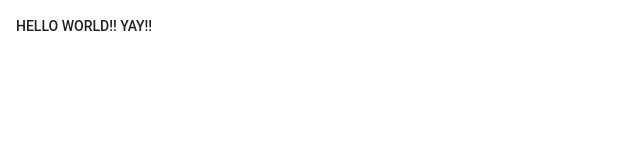
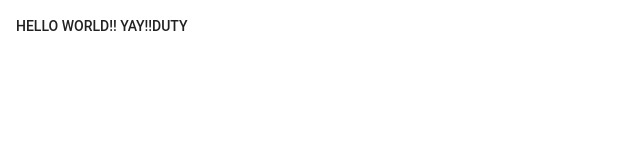
Before and after one commit to iwnnay/debt_suggestion, a React app: page / in a window 1280 px wide. Shown: the top 160 px of the page, without its empty margins (0-640 px from the left). Built offline with nearby package versions, Linux system fonts and the light colour scheme; the HTML template or start-up script is replaced by a standard one.

Commit message:
Webpack reacts to code changes, but doesn't compile... running compile separately

```diff
--- a/package.json
+++ b/package.json
@@ -41,6 +41,7 @@
     "jest": "^24.1.0",
     "node-sass": "^4.11.0",
     "prop-types": "^15.6.2",
+    "react-hot-loader": "^4.7.1",
     "request": "^2.81.0",
     "sass-loader": "^7.1.0",
     "source-map-loader": "^0.2.4",
--- a/src/components/calculator.tsx
+++ b/src/components/calculator.tsx
@@ -3,7 +3,7 @@ import Button from '@material-ui/core/Button';
 
 const Calculator = () => (
   <Button>
-    Hello World!! YAY!!
+    Hello World!! YAY!!Duty
   </Button>
 );
 
--- a/src/index.tsx
+++ b/src/index.tsx
@@ -15,5 +15,5 @@ const render = () => {
 render();
 
 if (module.hot) {
-  module.hot.accept('./calculator', () => { render(); });
+  module.hot.accept('./components/calculator', () => { render(); });
 }
```
Also changed, not shown: 1 other file (tests, documents, lock files or other folders).
